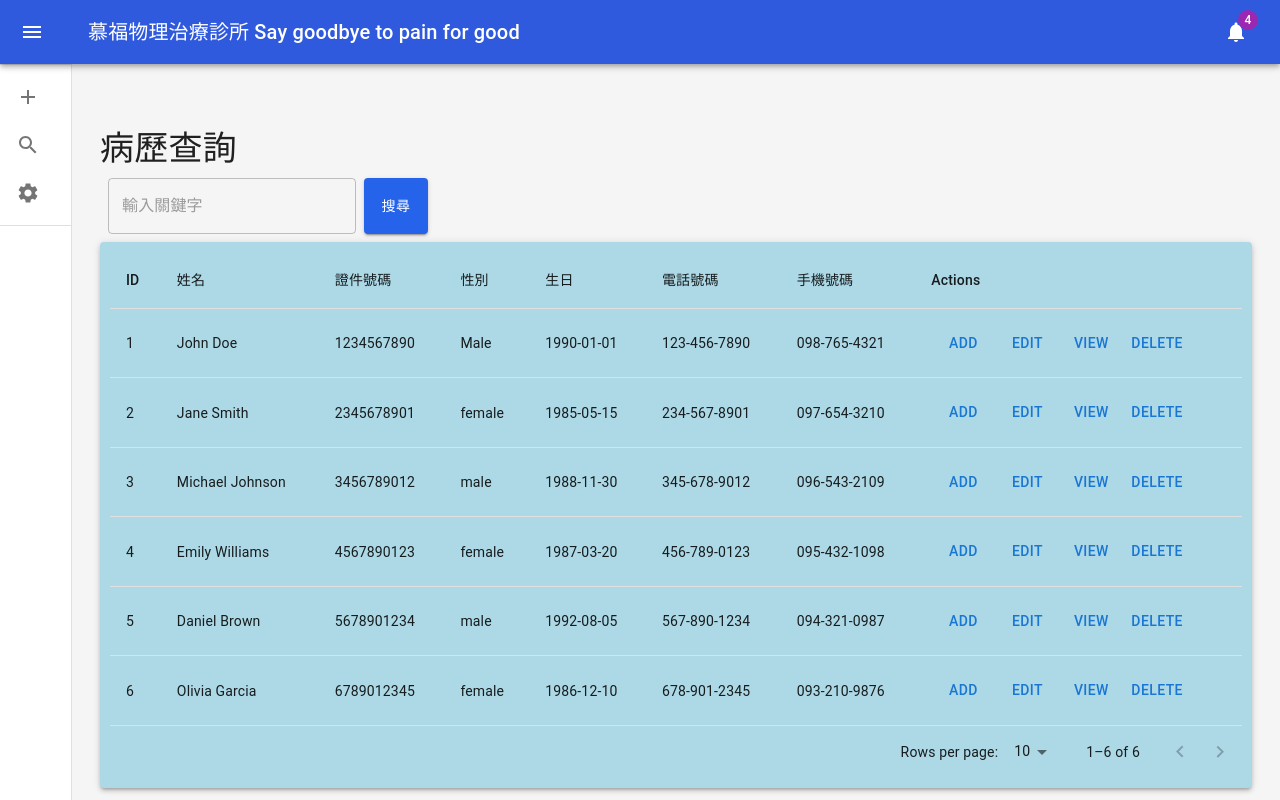
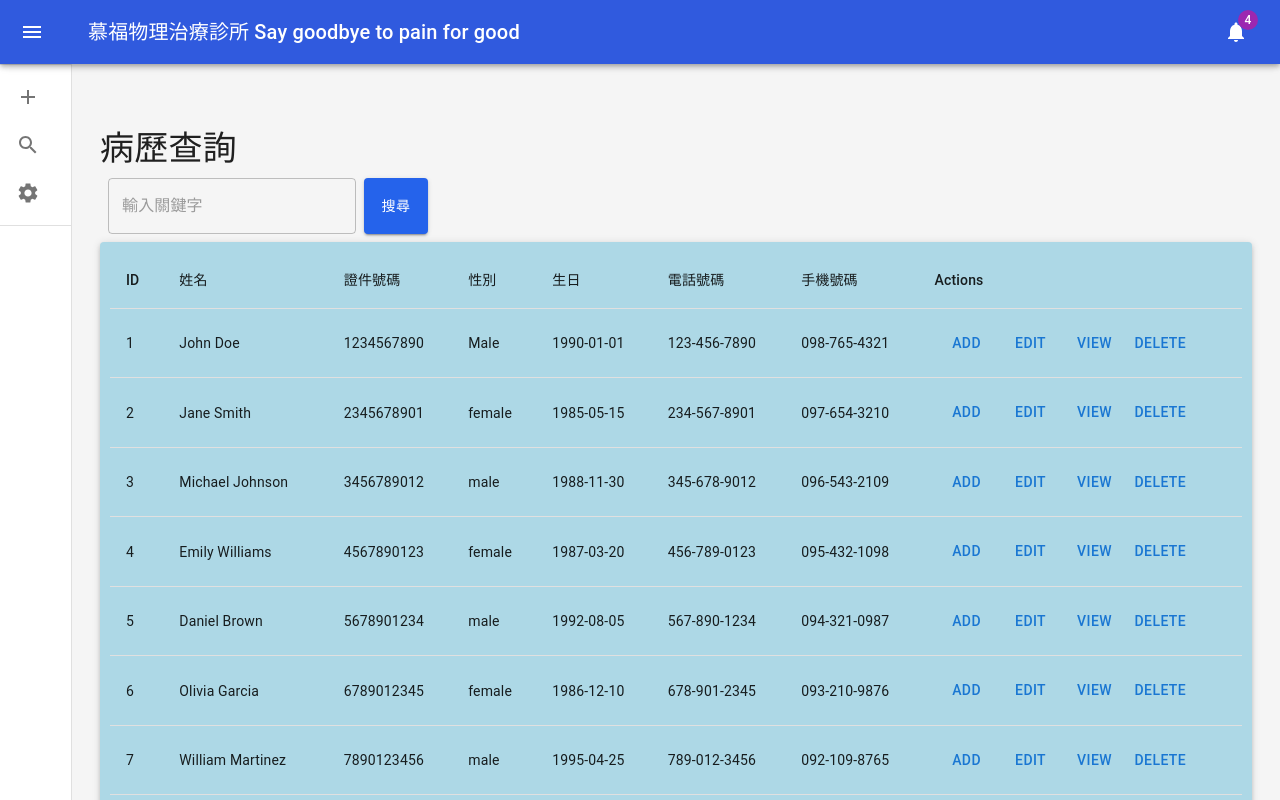
Before and after one commit to LillianChiang/mongodb-next, a Next.js app: page /board in a window 1280 px wide. Both pictures are taken after a click on the button "搜尋". Built offline with nearby package versions, Linux system fonts and the light colour scheme.

Commit message:
fix: Fix Pagination in ClientList

```diff
--- a/src/app/board/ClientList.tsx
+++ b/src/app/board/ClientList.tsx
@@ -10,21 +10,20 @@
   TableHead,
   TableRow,
   Button,
-  Box,
   TablePagination,
 } from '@mui/material';
 import { useRouter } from 'next/navigation';
 
-
-enum gender {
+enum Gender {
   Male = 'male',
   Female = 'female',
 }
+
 interface Client {
   id: number;
   name: string;
   idNumber: string;
-  gender: gender;
+  gender: Gender;
   birthday: string;
   phone: string;
   mobile: string;
@@ -42,27 +41,29 @@
   };
 
   const handleEditClient = (clientId: number) => {
-    router.push('/editTreatmentForm');
+    router.push(`/editTreatmentForm/${clientId}`);
   };
 
   const handleViewInfo = (clientId: number) => {
-    router.push('/viewTreatmentForm');
+    router.push(`/viewTreatmentForm/${clientId}`);
   };
 
   const handleDeleteClient = (clientId: number) => {
-    router.push('/deleteTreatmentForm');
+    router.push(`/deleteTreatmentForm/${clientId}`);
   };
 
-  const [currentPage, setCurrentPage] = useState(1);
-  const clientPerPage = 10;
-  const totalPages = Math.ceil(currentData.length / clientPerPage);
+  const [page, setPage] = useState(0);
+  const [rowsPerPage, setRowsPerPage] = useState(10);
 
-  const indexOfLast = currentPage * clientPerPage;
-  const indexOfFirst = indexOfLast - clientPerPage;
-  const currentClients = currentData.slice(indexOfFirst, indexOfLast);
+  const handleChangePage = (event: unknown, newPage: number) => {
+    setPage(newPage);
+  };
 
-  const handlePageChange = (page: number) => {
-    setCurrentPage(page);
+  const handleChangeRowsPerPage = (
+    event: React.ChangeEvent<HTMLInputElement>,
+  ) => {
+    setRowsPerPage(parseInt(event.target.value, 10));
+    setPage(0); // Reset page when changing rowsPerPage
   };
 
   return (
@@ -82,8 +83,10 @@
             </TableRow>
           </TableHead>
           <TableBody>
-            {currentClients.map((client) => (
-              <TableRow key={client.id}>
+            {currentData
+              .slice(page * rowsPerPage, page * rowsPerPage + rowsPerPage)
+              .map((client) => (
+                <TableRow hover role="checkbox" tabIndex={-1} key={client.id}>
                   <TableCell>{client.id}</TableCell>
                   <TableCell>{client.name}</TableCell>
                   <TableCell>{client.idNumber}</TableCell>
@@ -104,12 +107,13 @@
       </TableContainer>
 
       <TablePagination
-        rowsPerPageOptions={[10, 25, 100]}
         component="div"
+        rowsPerPageOptions={[5, 10, 25]}
+        rowsPerPage={rowsPerPage}
         count={currentData.length}
-        rowsPerPage={clientPerPage}
-        page={currentPage - 1}
-        onPageChange={(_, page) => handlePageChange(page + 1)}
+        page={page}
+        onPageChange={handleChangePage}
+        onRowsPerPageChange={handleChangeRowsPerPage}
       />
     </Paper>
   );
--- a/src/app/board/MainContent.tsx
+++ b/src/app/board/MainContent.tsx
@@ -32,9 +32,7 @@
   openAlert,
   handleCloseAlert,
   currentData,
-  currentPage,
-  totalPages,
-  dataPerPage,
+
   onPageChange, // Include onPageChange prop in the component
 }) => {
   const handlePageChange = (page: number) => {
--- a/src/app/board/Navbar.tsx
+++ b/src/app/board/Navbar.tsx
@@ -5,7 +5,7 @@
 import AddIcon from '@mui/icons-material/Add';
 import SearchIcon from '@mui/icons-material/Search';
 import SettingsIcon from '@mui/icons-material/Settings';
-import Link from 'next/link';
+
 import { useRouter } from 'next/navigation';
 
 export const listItems = () => {
--- a/src/app/board/page.tsx
+++ b/src/app/board/page.tsx
@@ -11,7 +11,7 @@
   const [searchResults, setSearchResults] = useState<any[]>([]);
   const [isLoading, setIsLoading] = useState<boolean>(false);
   const [openAlert, setOpenAlert] = useState<boolean>(false);
-  const dataPerPage: number = 6; // display 6 data in each page
+  const dataPerPage: number = 50; //
   const [currentPage, setCurrentPage] = useState<number>(1);
   const [totalPages, setTotalPages] = useState<number>(10);
 
@@ -59,10 +59,6 @@
     setOpenAlert(false);
   };
 
-  const paginate = (pageNumber: number) => {
-    setCurrentPage(pageNumber);
-  };
-
   const startIndex = (currentPage - 1) * dataPerPage;
   const endIndex = startIndex + dataPerPage;
   const currentData = searchResults.slice(startIndex, endIndex);
@@ -81,7 +77,6 @@
         currentData={currentData}
         currentPage={currentPage}
         totalPages={totalPages}
-        paginate={paginate}
         dataPerPage={dataPerPage} // Make sure to include dataPerPage here
       />
     </Navbar>
```
Lines whose indentation alone changed are shown as unchanged.
